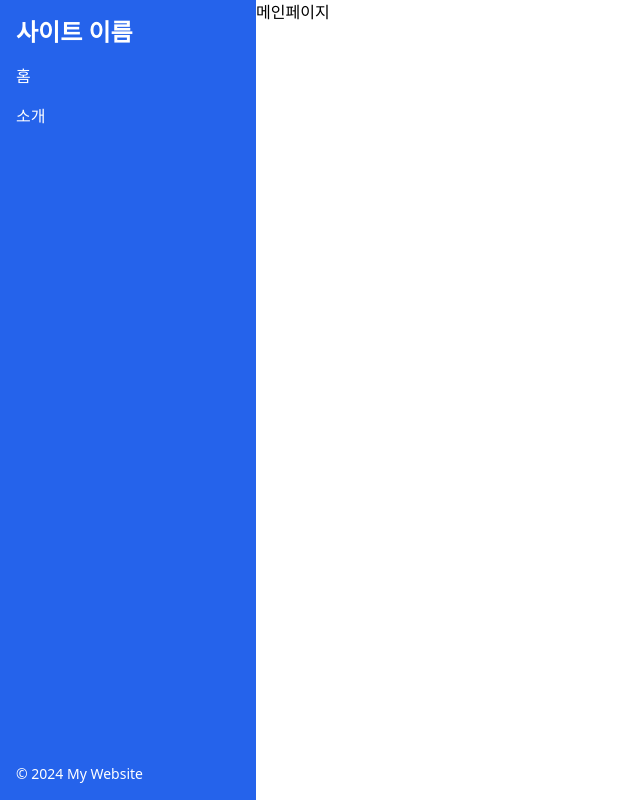
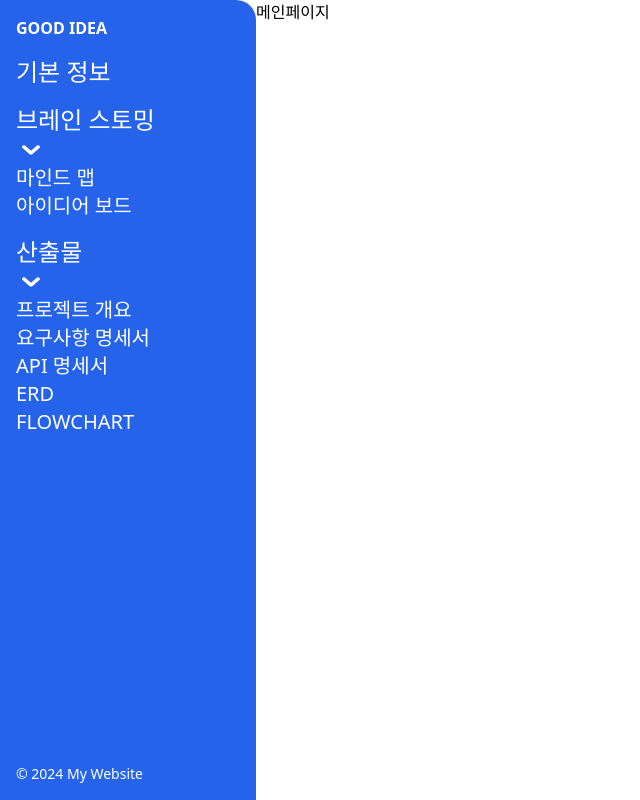
Before and after one commit to peter1000ys/GoodIdea, a React (Vite) app in the folder frontend/: page / in a window 1280 px wide. Shown: the whole page, without its empty margins (0-640 px from the left). Built offline with nearby package versions, Linux system fonts and the light colour scheme.

Commit message:
feat: Nav 수정

```diff
--- a/frontend/src/components/common/Nav.jsx
+++ b/frontend/src/components/common/Nav.jsx
@@ -1,19 +1,71 @@
+import { Link } from "react-router-dom";
+
 function Nav() {
   return (
-    <div className="w-64  bg-blue-600 text-white p-4 flex flex-col justify-between">
+    <div className="w-64  bg-blue-600 text-white p-4 flex flex-col justify-between rounded-tr-[20px]">
       <div>
-        <h1 className="text-2xl font-bold mb-4">사이트 이름</h1>
+        <h1 className="text-base font-bold mb-4">GOOD IDEA</h1>
         <nav>
           <ul className="space-y-4">
-            <li>
-              <a href="/" className="block">
-                홈
-              </a>
+            <li className="block text-2xl">
+              <Link to="projectdetail/:id">기본 정보</Link>
             </li>
-            <li>
-              <a href="/about" className="block">
-                소개
-              </a>
+            <li className="block text-2xl">
+              브레인 스토밍
+              <svg
+                width="29"
+                height="28"
+                viewBox="0 0 29 28"
+                fill="none"
+                xmlns="http://www.w3.org/2000/svg"
+              >
+                <path
+                  fillRule="evenodd"
+                  clipRule="evenodd"
+                  d="M16.3251 18.3025C15.9736 18.6107 15.497 18.7838 15.0001 18.7838C14.5032 18.7838 14.0267 18.6107 13.6751 18.3025L6.60262 12.096C6.25104 11.7872 6.05359 11.3685 6.05371 10.9319C6.05383 10.4953 6.2515 10.0766 6.60324 9.768C6.95499 9.45936 7.43199 9.28603 7.92931 9.28613C8.42664 9.28624 8.90354 9.45977 9.25512 9.76855L15.0001 14.8119L20.7451 9.76855C21.0986 9.46857 21.5721 9.30246 22.0638 9.30601C22.5554 9.30955 23.0257 9.48247 23.3736 9.7875C23.7214 10.0925 23.9188 10.5053 23.9233 10.9369C23.9278 11.3684 23.739 11.7843 23.3976 12.0949L16.3264 18.3036L16.3251 18.3025Z"
+                  fill="white"
+                />
+              </svg>
+              <li className="text-xl">
+                <Link to="/projectdetail/:id/brainstorming">마인드 맵</Link>
+              </li>
+              <li className="text-xl">
+                <Link to="/projectdetail/:id/ideaboard">아이디어 보드</Link>
+              </li>
+            </li>
+            <li className="block text-2xl">
+              산출물
+              <svg
+                width="29"
+                height="28"
+                viewBox="0 0 29 28"
+                fill="none"
+                xmlns="http://www.w3.org/2000/svg"
+              >
+                <path
+                  fillRule="evenodd"
+                  clipRule="evenodd"
+                  d="M16.3251 18.3025C15.9736 18.6107 15.497 18.7838 15.0001 18.7838C14.5032 18.7838 14.0267 18.6107 13.6751 18.3025L6.60262 12.096C6.25104 11.7872 6.05359 11.3685 6.05371 10.9319C6.05383 10.4953 6.2515 10.0766 6.60324 9.768C6.95499 9.45936 7.43199 9.28603 7.92931 9.28613C8.42664 9.28624 8.90354 9.45977 9.25512 9.76855L15.0001 14.8119L20.7451 9.76855C21.0986 9.46857 21.5721 9.30246 22.0638 9.30601C22.5554 9.30955 23.0257 9.48247 23.3736 9.7875C23.7214 10.0925 23.9188 10.5053 23.9233 10.9369C23.9278 11.3684 23.739 11.7843 23.3976 12.0949L16.3264 18.3036L16.3251 18.3025Z"
+                  fill="white"
+                />
+              </svg>
+              <li className="text-xl">
+                <Link to="/projectdetail/:id/proposal">프로젝트 개요</Link>
+              </li>
+              <li className="text-xl">
+                <Link to="/projectdetail/:id/requirementsspecification">
+                  요구사항 명세서
+                </Link>
+              </li>
+              <li className="text-xl">
+                <Link to="/projectdetail/:id/apispecification">API 명세서</Link>
+              </li>
+              <li className="text-xl">
+                <Link to="/projectdetail/:id/erd">ERD</Link>
+              </li>
+              <li className="text-xl">
+                <Link to="/projectdetail/:id/flowchart">FLOWCHART</Link>
+              </li>
             </li>
           </ul>
         </nav>
```
